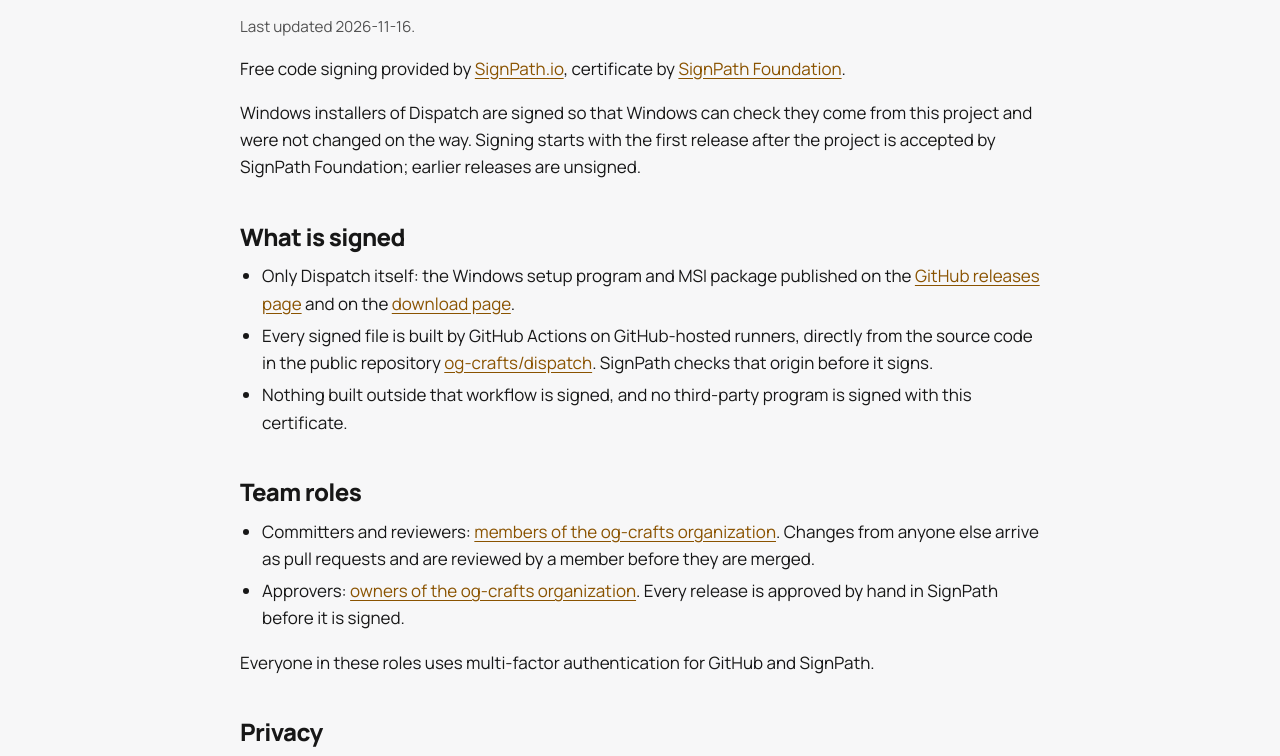
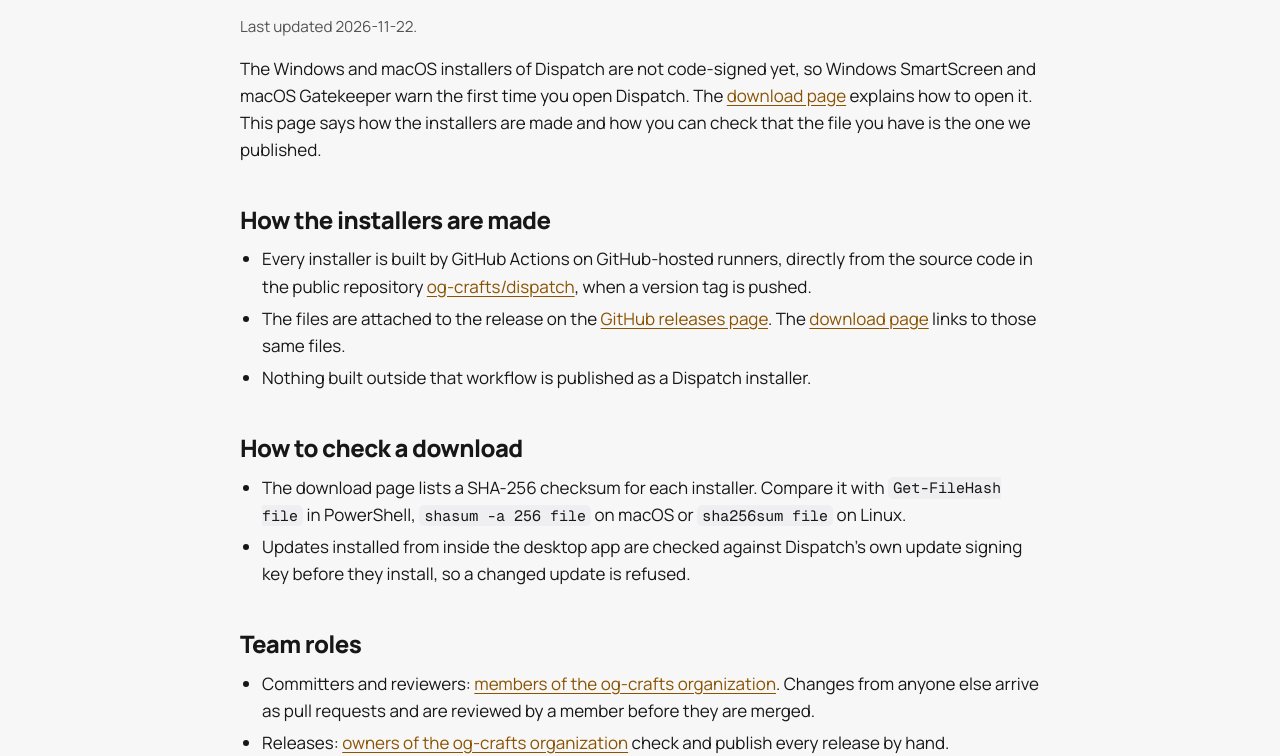
Before and after one commit to og-crafts/dispatch-site, a plain HTML site: page code-signing/index.html in a window 1280 px wide. Shown: the part 211-967 px from the top of the page. Drawn offline with Linux system fonts and the light colour scheme.

Commit message:
Publish site from dispatch 968e57d

```diff
--- a/code-signing/index.html
+++ b/code-signing/index.html
@@ -2,7 +2,7 @@
 <html lang="en"><head><meta charset="utf-8">
 <meta name="viewport" content="width=device-width, initial-scale=1">
 <title>Code signing policy | Dispatch</title>
-<meta name="description" content="How Dispatch&#x27;s Windows releases are built and signed, and who approves them.">
+<meta name="description" content="How Dispatch&#x27;s installers are built, how to check a download, and who publishes releases.">
 <meta name="color-scheme" content="light dark">
 <meta name="theme-color" content="#F7F7F8" media="(prefers-color-scheme: light)"><meta name="theme-color" content="#0F0F10" media="(prefers-color-scheme: dark)">
 <meta http-equiv="Content-Security-Policy" content="default-src 'self'; script-src 'self'; img-src 'self' data:; media-src 'self'; style-src 'self'; font-src 'self'; base-uri 'self'; form-action 'none'">
@@ -11,9 +11,9 @@
 <link rel="icon" href="/assets/icon.svg" type="image/svg+xml"><link rel="icon" href="/assets/icon-32.png" sizes="32x32" type="image/png"><link rel="apple-touch-icon" href="/assets/icon-180.png">
 <link rel="preload" href="/assets/fonts/manrope-latin.woff2" as="font" type="font/woff2" crossorigin>
 <meta property="og:type" content="website"><meta property="og:site_name" content="Dispatch"><meta property="og:title" content="Code signing policy | Dispatch">
-<meta property="og:description" content="How Dispatch&#x27;s Windows releases are built and signed, and who approves them."><meta property="og:url" content="https://dispatch.ogcrafts.cloud/code-signing/"><meta property="og:image" content="https://dispatch.ogcrafts.cloud/assets/og.png">
+<meta property="og:description" content="How Dispatch&#x27;s installers are built, how to check a download, and who publishes releases."><meta property="og:url" content="https://dispatch.ogcrafts.cloud/code-signing/"><meta property="og:image" content="https://dispatch.ogcrafts.cloud/assets/og.png">
 <meta property="og:image:width" content="1200"><meta property="og:image:height" content="630"><meta property="og:image:alt" content="Dispatch by OGCrafts: an API client with no account and no cloud">
-<meta name="twitter:card" content="summary_large_image"><meta name="twitter:title" content="Code signing policy | Dispatch"><meta name="twitter:description" content="How Dispatch&#x27;s Windows releases are built and signed, and who approves them."><meta name="twitter:image" content="https://dispatch.ogcrafts.cloud/assets/og.png">
+<meta name="twitter:card" content="summary_large_image"><meta name="twitter:title" content="Code signing policy | Dispatch"><meta name="twitter:description" content="How Dispatch&#x27;s installers are built, how to check a download, and who publishes releases."><meta name="twitter:image" content="https://dispatch.ogcrafts.cloud/assets/og.png">
 <script src="/assets/look.js"></script>
 <link rel="stylesheet" href="/assets/site.css">
 <script src="/assets/site.js" defer></script>
@@ -28,21 +28,23 @@
 <label><input type="radio" name="theme" value="light"> Light</label><label><input type="radio" name="theme" value="dark"> Dark</label></fieldset>
 <p>The same looks as in the app (Settings, Themes). Kept in this browser only.</p></div></details></div></header>
 <main id="main">
-<div class="article"><div class="wrap"><p class="crumbs"><a href="/">Home</a> / Code signing policy</p><h1>Code signing policy</h1><p class="updated">Last updated 2026-11-16.</p>
-<p>Free code signing provided by <a href="https://about.signpath.io">SignPath.io</a>, certificate by <a href="https://signpath.org">SignPath Foundation</a>.</p>
-<p>Windows installers of Dispatch are signed so that Windows can check they come from this project and were not changed on the way. Signing starts with the first release after the project is accepted by SignPath Foundation; earlier releases are unsigned.</p>
-<h2>What is signed</h2>
-<ul><li>Only Dispatch itself: the Windows setup program and MSI package published on the <a href="https://github.com/og-crafts/dispatch/releases">GitHub releases page</a> and on the <a href="/download/">download page</a>.</li>
-<li>Every signed file is built by GitHub Actions on GitHub-hosted runners, directly from the source code in the public repository <a href="https://github.com/og-crafts/dispatch">og-crafts/dispatch</a>. SignPath checks that origin before it signs.</li>
-<li>Nothing built outside that workflow is signed, and no third-party program is signed with this certificate.</li></ul>
+<div class="article"><div class="wrap"><p class="crumbs"><a href="/">Home</a> / Code signing policy</p><h1>Code signing policy</h1><p class="updated">Last updated 2026-11-22.</p>
+<p>The Windows and macOS installers of Dispatch are not code-signed yet, so Windows SmartScreen and macOS Gatekeeper warn the first time you open Dispatch. The <a href="/download/#unsigned">download page</a> explains how to open it. This page says how the installers are made and how you can check that the file you have is the one we published.</p>
+<h2>How the installers are made</h2>
+<ul><li>Every installer is built by GitHub Actions on GitHub-hosted runners, directly from the source code in the public repository <a href="https://github.com/og-crafts/dispatch">og-crafts/dispatch</a>, when a version tag is pushed.</li>
+<li>The files are attached to the release on the <a href="https://github.com/og-crafts/dispatch/releases">GitHub releases page</a>. The <a href="/download/">download page</a> links to those same files.</li>
+<li>Nothing built outside that workflow is published as a Dispatch installer.</li></ul>
+<h2>How to check a download</h2>
+<ul><li>The download page lists a SHA-256 checksum for each installer. Compare it with <code>Get-FileHash file</code> in PowerShell, <code>shasum -a 256 file</code> on macOS or <code>sha256sum file</code> on Linux.</li>
+<li>Updates installed from inside the desktop app are checked against Dispatch&rsquo;s own update signing key before they install, so a changed update is refused.</li></ul>
 <h2>Team roles</h2>
 <ul><li>Committers and reviewers: <a href="https://github.com/orgs/og-crafts/people">members of the og-crafts organization</a>. Changes from anyone else arrive as pull requests and are reviewed by a member before they are merged.</li>
-<li>Approvers: <a href="https://github.com/orgs/og-crafts/people?query=role%3Aowner">owners of the og-crafts organization</a>. Every release is approved by hand in SignPath before it is signed.</li></ul>
-<p>Everyone in these roles uses multi-factor authentication for GitHub and SignPath.</p>
+<li>Releases: <a href="https://github.com/orgs/og-crafts/people?query=role%3Aowner">owners of the og-crafts organization</a> check and publish every release by hand.</li></ul>
+<p>Everyone in these roles uses multi-factor authentication for GitHub.</p>
 <h2>Privacy</h2>
 <p>This program will not transfer any information to other networked systems unless specifically requested by the user or the person installing or operating it. Requests go only to the addresses you send them to. Anonymous usage and error reports are sent only if you agree when Dispatch first starts (both unticked; changeable in Settings), and the update check runs only when you ask or turn it on. The <a href="/privacy/">privacy policy</a> has the details.</p>
 <h2>Report a problem</h2>
-<p>If you think a signed Dispatch file is harmful or was not built from this project&rsquo;s source, write to <a href="mailto:hello@ogcrafts.cloud">hello@ogcrafts.cloud</a>. You can also report it to SignPath at <a href="mailto:support@signpath.io">support@signpath.io</a>.</p></div></div>
+<p>If you think a Dispatch file is harmful or was not built from this project&rsquo;s source, write to <a href="mailto:hello@ogcrafts.cloud">hello@ogcrafts.cloud</a>.</p></div></div>
 </main>
 <footer class="site"><div class="wrap">
 <div><a class="brand" href="/"><img src="/assets/icon-32.png" width="32" height="32" alt="">Dispatch</a>
```
Also changed, not shown: download/index.html (+1 -1 lines).
